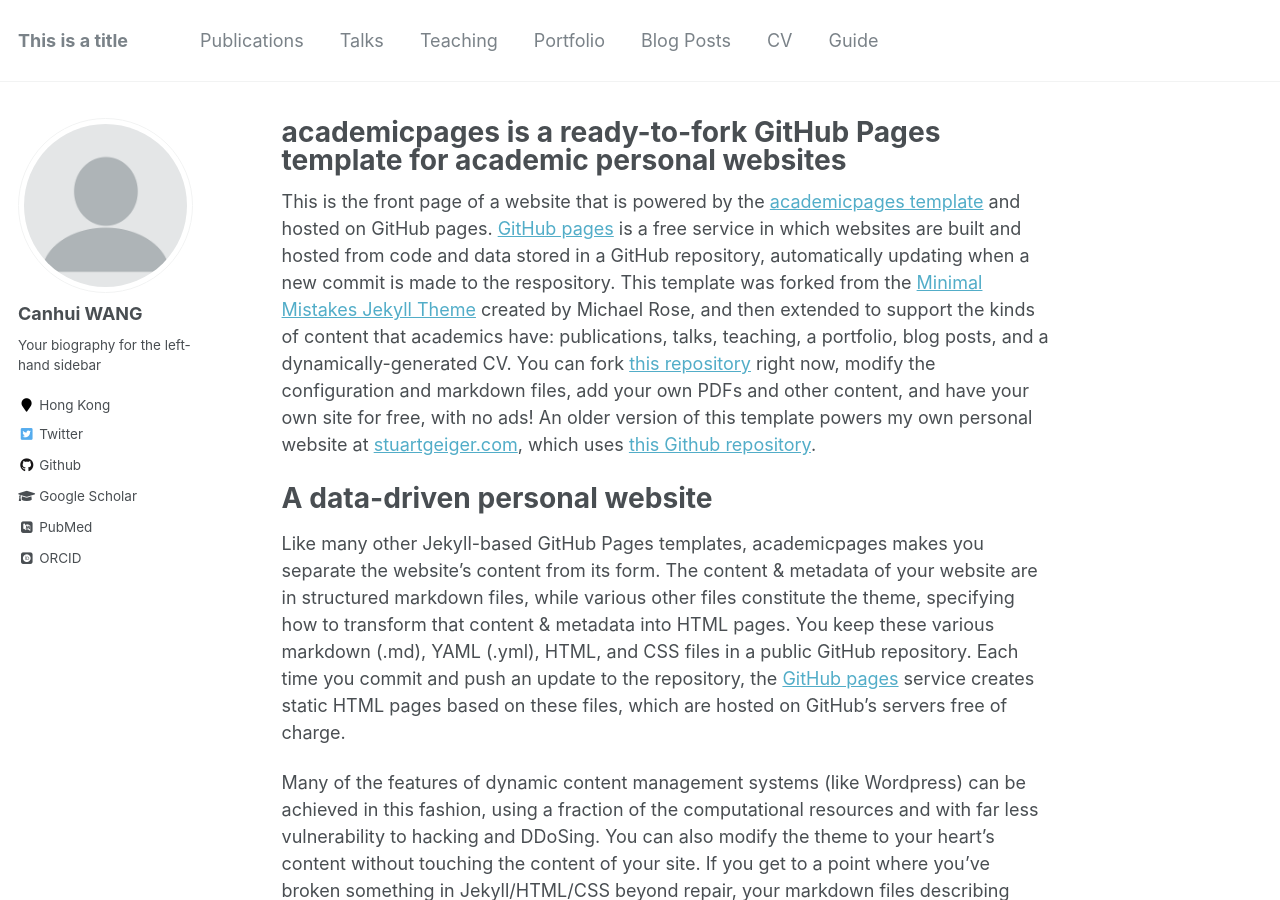
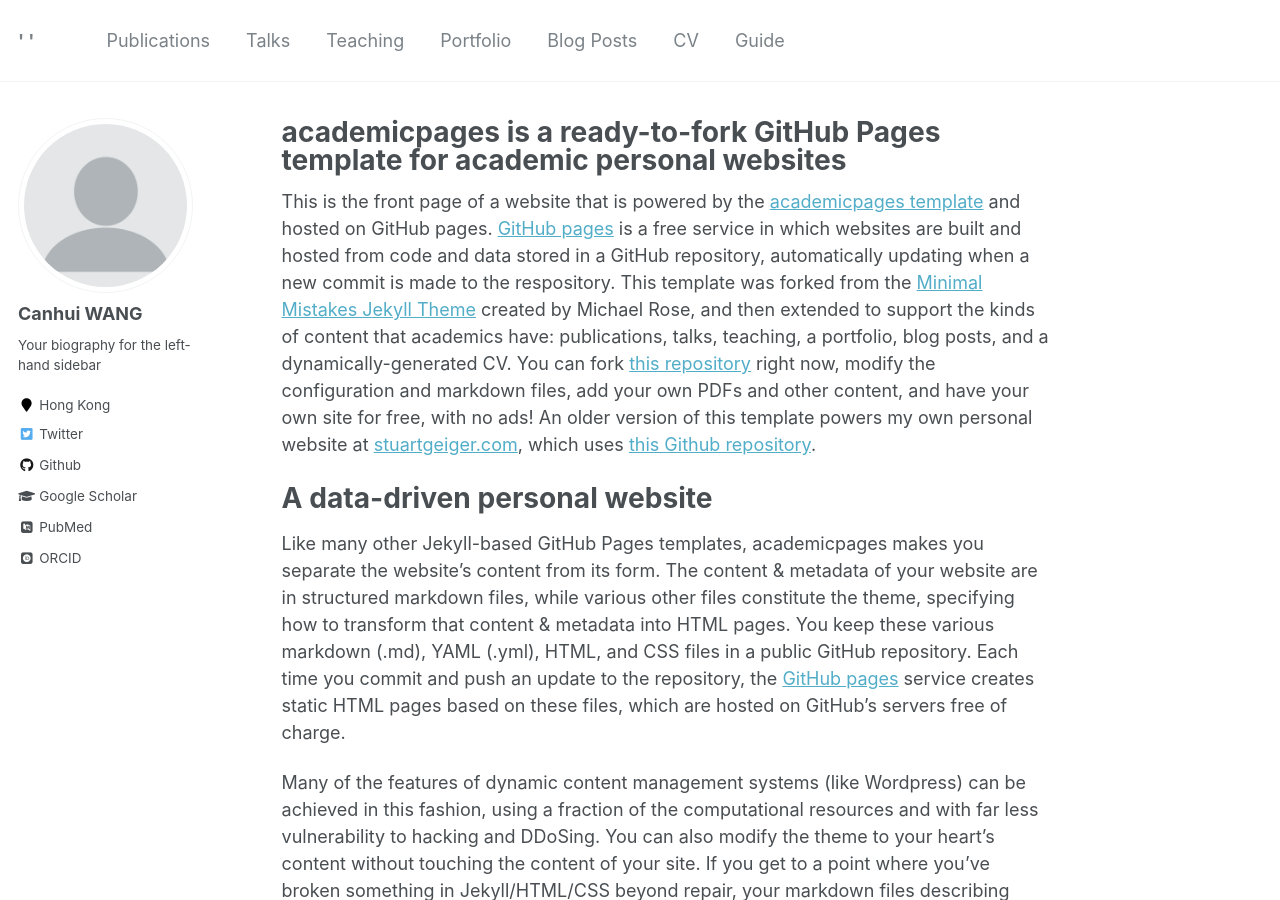
Before and after one commit to Canhui/canhui.github.io, a Jekyll site: the page built from _pages/about.md, in a window 1280 px wide and 900 px high. Built offline with Jekyll 4.4.1, drawn with Linux system fonts in a browser that asks for light colours; some web fonts are replaced.

Commit message:
empty space

```diff
--- a/_config.yml
+++ b/_config.yml
@@ -7,7 +7,7 @@
 
 # Site Settings
 locale                   : "en-US"
-title                    : "        This is a title"
+title                    : "        '                 ' "
 title_separator          : "-"
 name                     : &name "Your Name"
 description              : &description "personal description"
```
